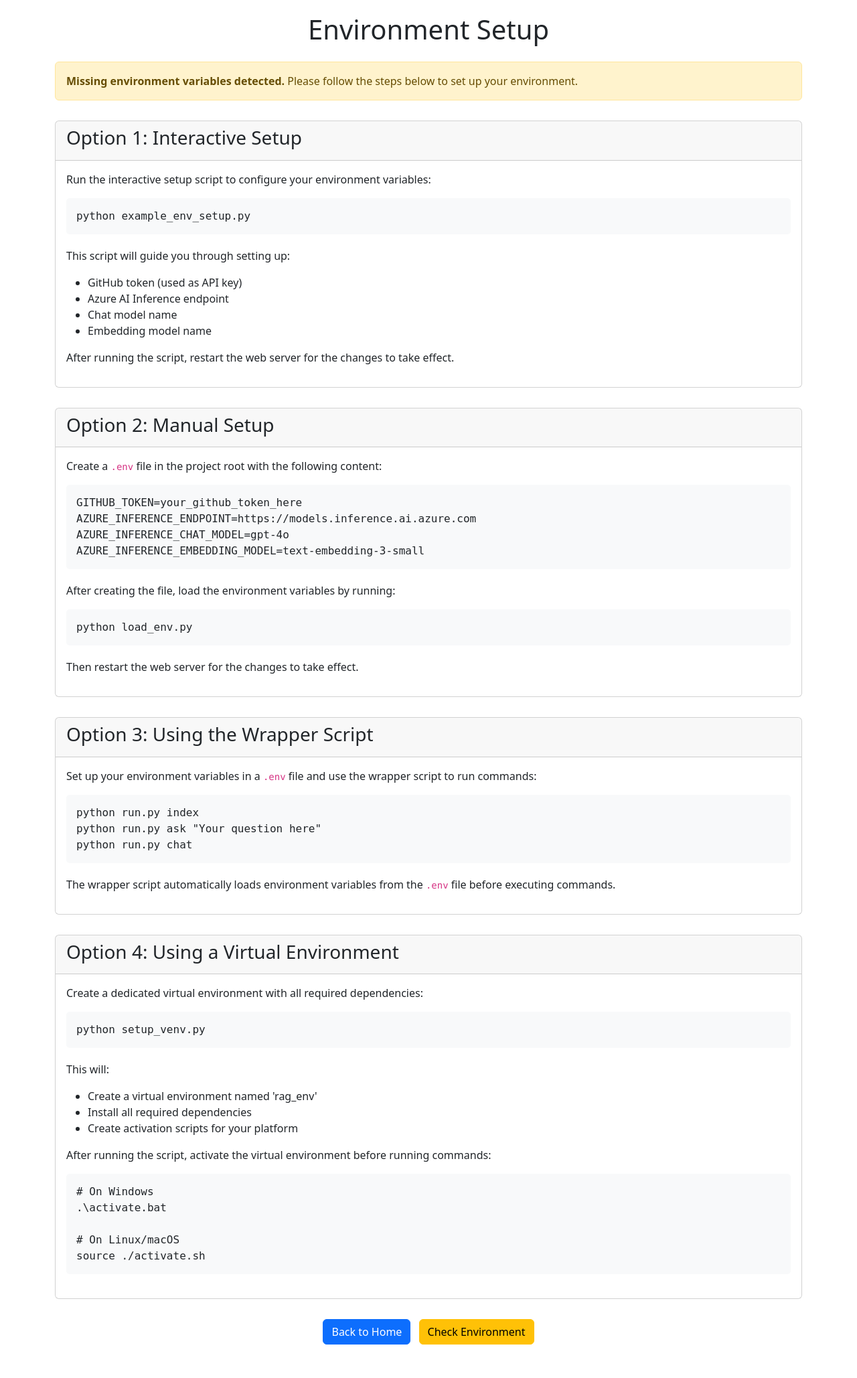
After one commit to Marwane666/NLP-ECC, a Flask app: page /setup_env in a window 1280 px wide. The commit adds this page. Shown: the whole page at 67% size. Run offline with Flask 3, Linux system fonts and the light colour scheme.

Commit message:
adding setup_env.html

```diff
--- a/app.py
+++ b/app.py
@@ -1,5 +1,8 @@
 from flask import Flask, render_template, request, jsonify, session
 import os
+import sys
+import subprocess
+from load_env import load_env_file
 from src.document_indexer import DocumentIndexer
 from src.query_engine import QueryEngine
 from src.qa_system import QASystem
@@ -9,21 +12,55 @@ app = Flask(__name__)
 app.secret_key = "rag_system_secret_key"  # For session management
 config_path = 'config.yaml'
 
+# Load environment variables first
+env_vars = load_env_file(verbose=False)
+if not env_vars:
+    print("Warning: Environment variables not loaded. Some features may not work correctly.")
+
 # Initialize components
-qa_system = QASystem(config_path)
-query_engine = QueryEngine(config_path)
-chatbot = Chatbot(config_path, qa_system.llm)
+try:
+    qa_system = QASystem(config_path)
+    query_engine = QueryEngine(config_path)
+    chatbot = Chatbot(config_path, qa_system.llm)
+    components_initialized = True
+except Exception as e:
+    print(f"Error initializing components: {str(e)}")
+    components_initialized = False
 
 @app.route('/')
 def home():
-    return render_template('index.html')
+    # Check if environment variables are set and components are initialized
+    env_check = {
+        "github_token": os.environ.get("GITHUB_TOKEN") is not None,
+        "azure_endpoint": os.environ.get("AZURE_INFERENCE_ENDPOINT") is not None,
+        "chat_model": os.environ.get("AZURE_INFERENCE_CHAT_MODEL") is not None,
+        "embedding_model": os.environ.get("AZURE_INFERENCE_EMBEDDING_MODEL") is not None,
+        "components_initialized": components_initialized
+    }
+    return render_template('index.html', env_check=env_check)
 
 @app.route('/index_documents', methods=['POST'])
 def index_documents():
     try:
-        indexer = DocumentIndexer(config_path)
-        indexer.index()
-        return jsonify({"success": True, "message": "Documents indexed successfully"})
+        # Run through run.py to ensure environment variables are loaded
+        result = subprocess.run(
+            [sys.executable, 'run.py', 'index'],
+            capture_output=True,
+            text=True
+        )
+
+        if result.returncode == 0:
+            return jsonify({
+                "success": True,
+                "message": "Documents indexed successfully",
+                "details": result.stdout
+            })
+        else:
+            return jsonify({
+                "success": False,
+                "message": "Error indexing documents",
+                "details": result.stderr
+            })
     except Exception as e:
         return jsonify({"success": False, "message": str(e)})
 
@@ -34,6 +71,8 @@ def query_documents():
         return jsonify({"success": False, "message": "Query cannot be empty"})
 
     try:
+        # Initialize QueryEngine each time to ensure we have updated settings
+        query_engine = QueryEngine(config_path)
         results = query_engine.query_vector_store(query)
         formatted_results = []
 
@@ -61,12 +100,37 @@ def ask_question():
         return jsonify({"success": False, "message": "Question cannot be empty"})
 
     try:
-        result = qa_system.generate_response(query)
-        return jsonify({
-            "success": True,
-            "question": query,
-            "answer": result['response']
-        })
+        # Use run.py to ensure environment variables are loaded
+        result = subprocess.run(
+            [sys.executable, 'run.py', 'ask', query],
+            capture_output=True,
+            text=True
+        )
+
+        if result.returncode == 0:
+            # Parse the response from the command line output
+            response_lines = result.stdout.strip().split("\n")
+            answer = ""
+            capture = False
+
+            for line in response_lines:
+                if line.startswith("Answer:"):
+                    capture = True
+                    answer = line[7:].strip()  # Remove "Answer: " prefix
+                elif capture:
+                    answer += " " + line.strip()
+
+            return jsonify({
+                "success": True,
+                "question": query,
+                "answer": answer if answer else "No answer found in the response."
+            })
+        else:
+            return jsonify({
+                "success": False,
+                "message": "Error processing question",
+                "details": result.stderr
+            })
     except Exception as e:
         return jsonify({"success": False, "message": str(e)})
 
@@ -80,14 +144,23 @@ def chat():
         return jsonify({"success": False, "message": "Message cannot be empty"})
 
     if message.lower() == 'reset':
-        chatbot.reset()
-        session['chat_history'] = []
-        return jsonify({
-            "success": True,
-            "response": "Conversation history has been reset."
-        })
+        # Initialize with fresh components to reset
+        try:
+            global chatbot
+            qa_system = QASystem(config_path)
+            chatbot = Chatbot(config_path, qa_system.llm)
+            session['chat_history'] = []
+            return jsonify({
+                "success": True,
+                "response": "Conversation history has been reset."
+            })
+        except Exception as e:
+            return jsonify({"success": False, "message": f"Error resetting chat: {str(e)}"})
 
     try:
+        if not components_initialized:
+            raise Exception("Components not properly initialized. Check environment variables.")
+
         response = chatbot.chat(message)
         session['chat_history'].append({"user": message, "assistant": response})
         return jsonify({
@@ -101,6 +174,28 @@ def chat():
 def get_chat_history():
     return jsonify(session.get('chat_history', []))
 
+@app.route('/check_env', methods=['GET'])
+def check_environment():
+    """Check if environment variables are properly set"""
+    status = {
+        "github_token": bool(os.environ.get("GITHUB_TOKEN")),
+        "azure_endpoint": bool(os.environ.get("AZURE_INFERENCE_ENDPOINT")),
+        "chat_model": bool(os.environ.get("AZURE_INFERENCE_CHAT_MODEL")),
+        "embedding_model": bool(os.environ.get("AZURE_INFERENCE_EMBEDDING_MODEL")),
+        "all_set": all([
+            os.environ.get("GITHUB_TOKEN"),
+            os.environ.get("AZURE_INFERENCE_ENDPOINT"),
+            os.environ.get("AZURE_INFERENCE_CHAT_MODEL"),
+            os.environ.get("AZURE_INFERENCE_EMBEDDING_MODEL")
+        ])
+    }
+    return jsonify(status)
+
+@app.route('/setup_env', methods=['GET'])
+def setup_env():
+    """Redirect to env setup page"""
+    return render_template('setup_env.html')
+
 if __name__ == '__main__':
     # Create templates directory if it doesn't exist
     if not os.path.exists('templates'):
--- /dev/null
+++ b/templates/setup_env.html
@@ -0,0 +1,148 @@
+<!DOCTYPE html>
+<html lang="en">
+<head>
+    <meta charset="UTF-8">
+    <meta name="viewport" content="width=device-width, initial-scale=1.0">
+    <title>Environment Setup - RAG System</title>
+    <link href="https://cdn.jsdelivr.net/npm/bootstrap@5.3.0-alpha1/dist/css/bootstrap.min.css" rel="stylesheet">
+    <style>
+        body {
+            padding-top: 20px;
+            padding-bottom: 50px;
+        }
+        .setup-card {
+            margin-top: 30px;
+            margin-bottom: 30px;
+        }
+        .command-box {
+            background-color: #f8f9fa;
+            padding: 15px;
+            border-radius: 5px;
+            font-family: monospace;
+            margin-bottom: 20px;
+        }
+    </style>
+</head>
+<body>
+    <div class="container">
+        <h1 class="text-center mb-4">Environment Setup</h1>
+
+        <div class="alert alert-warning">
+            <strong>Missing environment variables detected.</strong> Please follow the steps below to set up your environment.
+        </div>
+
+        <div class="card setup-card">
+            <div class="card-header">
+                <h3>Option 1: Interactive Setup</h3>
+            </div>
+            <div class="card-body">
+                <p>Run the interactive setup script to configure your environment variables:</p>
+                <div class="command-box">
+                    python example_env_setup.py
+                </div>
+                <p>This script will guide you through setting up:</p>
+                <ul>
+                    <li>GitHub token (used as API key)</li>
+                    <li>Azure AI Inference endpoint</li>
+                    <li>Chat model name</li>
+                    <li>Embedding model name</li>
+                </ul>
+                <p>After running the script, restart the web server for the changes to take effect.</p>
+            </div>
+        </div>
+
+        <div class="card setup-card">
+            <div class="card-header">
+                <h3>Option 2: Manual Setup</h3>
+            </div>
+            <div class="card-body">
+                <p>Create a <code>.env</code> file in the project root with the following content:</p>
+                <div class="command-box">
+                    GITHUB_TOKEN=your_github_token_here<br>
+                    AZURE_INFERENCE_ENDPOINT=https://models.inference.ai.azure.com<br>
+                    AZURE_INFERENCE_CHAT_MODEL=gpt-4o<br>
+                    AZURE_INFERENCE_EMBEDDING_MODEL=text-embedding-3-small
+                </div>
+                <p>After creating the file, load the environment variables by running:</p>
+                <div class="command-box">
+                    python load_env.py
+                </div>
+                <p>Then restart the web server for the changes to take effect.</p>
+            </div>
+        </div>
+
+        <div class="card setup-card">
+            <div class="card-header">
+                <h3>Option 3: Using the Wrapper Script</h3>
+            </div>
+            <div class="card-body">
+                <p>Set up your environment variables in a <code>.env</code> file and use the wrapper script to run commands:</p>
+                <div class="command-box">
+                    python run.py index<br>
+                    python run.py ask "Your question here"<br>
+                    python run.py chat
+                </div>
+                <p>The wrapper script automatically loads environment variables from the <code>.env</code> file before executing commands.</p>
+            </div>
+        </div>
+
+        <div class="card setup-card">
+            <div class="card-header">
+                <h3>Option 4: Using a Virtual Environment</h3>
+            </div>
+            <div class="card-body">
+                <p>Create a dedicated virtual environment with all required dependencies:</p>
+                <div class="command-box">
+                    python setup_venv.py
+                </div>
+                <p>This will:</p>
+                <ul>
+                    <li>Create a virtual environment named 'rag_env'</li>
+                    <li>Install all required dependencies</li>
+                    <li>Create activation scripts for your platform</li>
+                </ul>
+                <p>After running the script, activate the virtual environment before running commands:</p>
+                <div class="command-box">
+                    # On Windows<br>
+                    .\activate.bat<br><br>
+                    # On Linux/macOS<br>
+                    source ./activate.sh
+                </div>
+            </div>
+        </div>
+
+        <div class="mt-4 text-center">
+            <a href="/" class="btn btn-primary">Back to Home</a>
+            <button onclick="checkEnvironment()" class="btn btn-warning ms-2">Check Environment</button>
+        </div>
+    </div>
+
+    <script>
+        function checkEnvironment() {
+            fetch('/check_env')
+                .then(response => response.json())
+                .then(data => {
+                    let message = '';
+                    if (data.all_set) {
+                        message = 'All environment variables are set correctly! You can now use the system.';
+                        alert(message);
+                        window.location.href = '/';
+                    } else {
+                        let missing = [];
+                        if (!data.github_token) missing.push('GITHUB_TOKEN');
+                        if (!data.azure_endpoint) missing.push('AZURE_INFERENCE_ENDPOINT');
+                        if (!data.chat_model) missing.push('AZURE_INFERENCE_CHAT_MODEL');
+                        if (!data.embedding_model) missing.push('AZURE_INFERENCE_EMBEDDING_MODEL');
+
+                        message = 'The following environment variables are still missing: ' + missing.join(', ');
+                        alert(message);
+                    }
+                })
+                .catch(error => {
+                    console.error('Error checking environment:', error);
+                    alert('Error checking environment. Please try again.');
+                });
+        }
+    </script>
+</body>
+</html>
```
Also changed, not shown: templates/index.html (+62 -2 lines), 1 other file.
